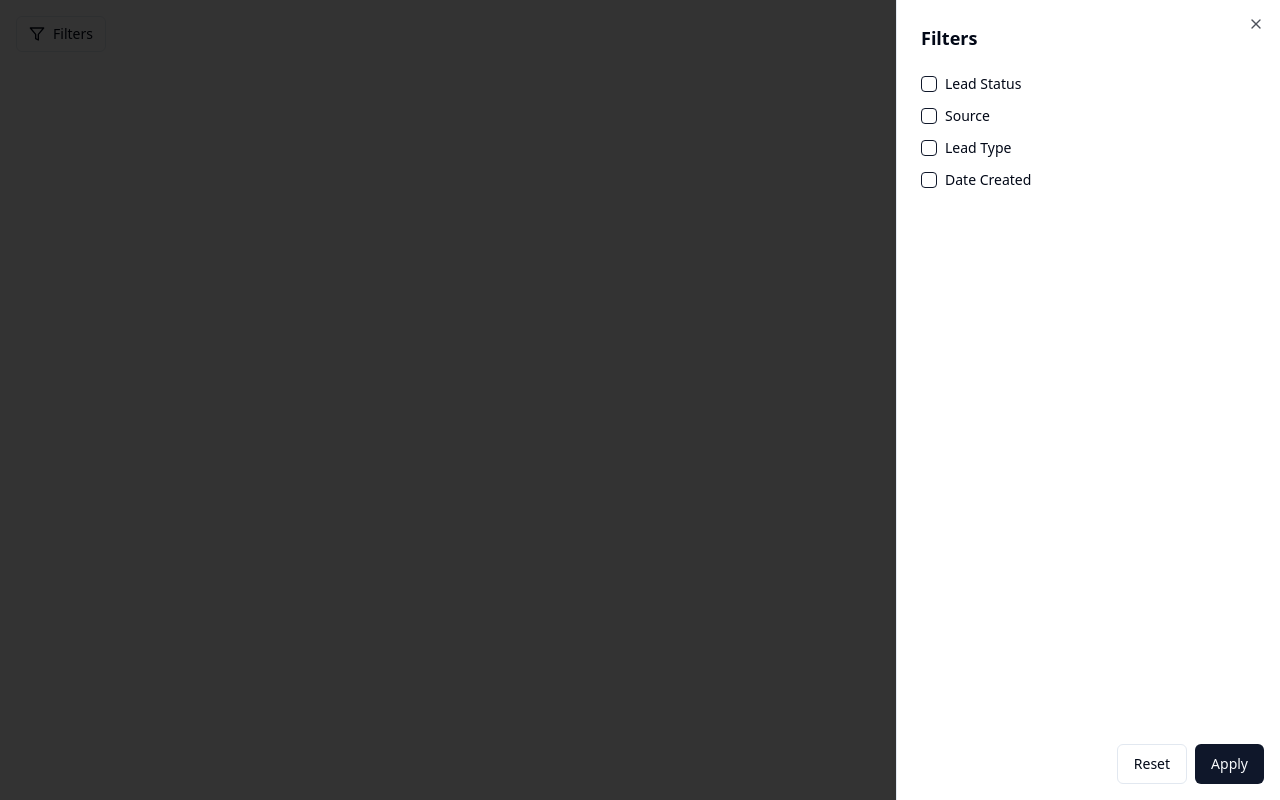
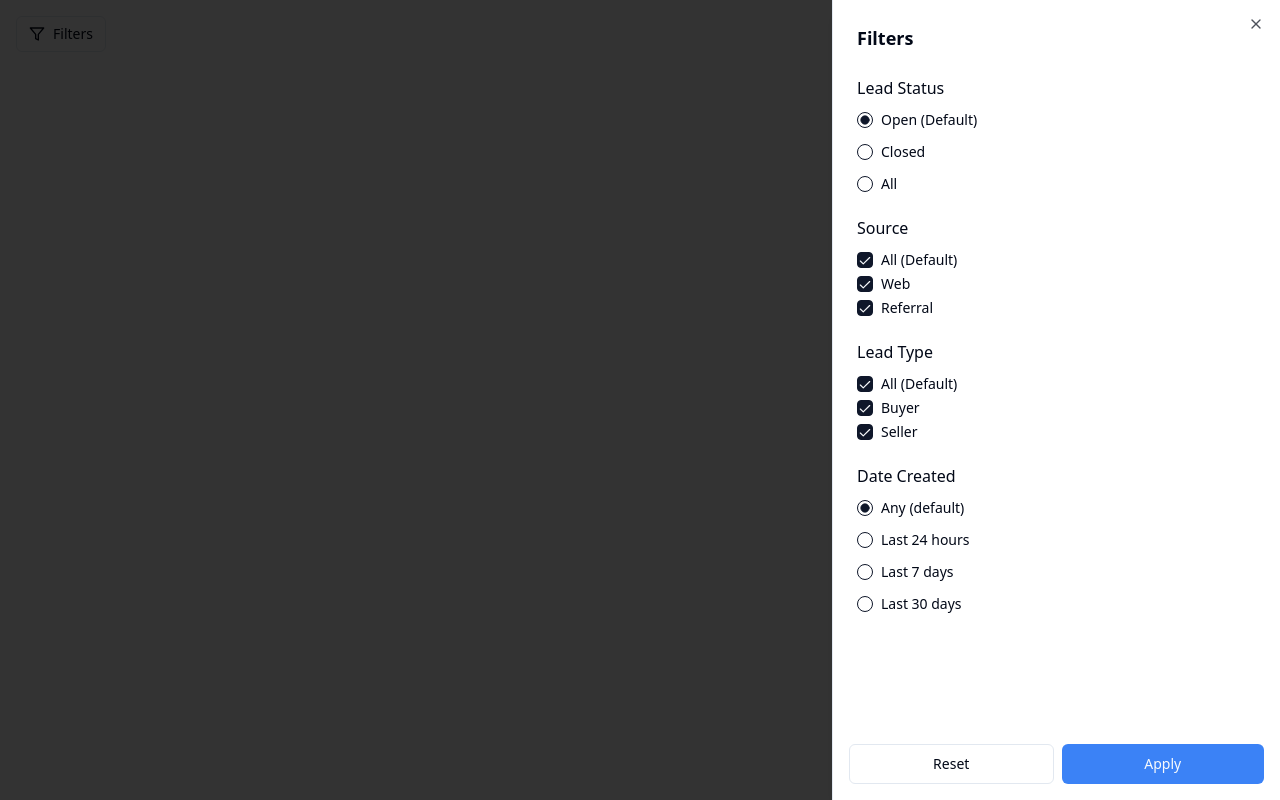
Before and after one commit to taikerhan/chip-count-cascade, a React (Vite) app: page / in a window 1280 px wide. Both pictures are taken after a click on the button "Filters". Built offline with nearby package versions, Linux system fonts and the light colour scheme.

Commit message:
Refactor: Improve filter screen UI
Implement UI changes to match the provided design.

```diff
--- a/src/components/FilterChip.tsx
+++ b/src/components/FilterChip.tsx
@@ -19,7 +19,7 @@ const FilterChip = ({ activeFilters, onClick }: FilterChipProps) => {
       <Filter className="h-4 w-4" />
       Filters
       {activeFilters > 0 && (
-        <span className="flex h-5 w-5 items-center justify-center rounded-full bg-blue-500 text-xs text-white">
+        <span className="flex h-5 w-5 items-center justify-center rounded-full bg-[#3B82F6] text-xs text-white">
           {activeFilters}
         </span>
       )}
--- a/src/pages/Index.tsx
+++ b/src/pages/Index.tsx
@@ -7,25 +7,43 @@ import {
   SheetHeader,
   SheetTitle,
   SheetTrigger,
+  SheetClose,
 } from "@/components/ui/sheet";
 import { Checkbox } from "@/components/ui/checkbox";
+import { RadioGroup, RadioGroupItem } from "@/components/ui/radio-group";
 import { Label } from "@/components/ui/label";
 import { Button } from "@/components/ui/button";
 
 const Index = () => {
   const [filters, setFilters] = useState({
-    leadStatus: false,
-    source: false,
-    leadType: false,
-    dateCreated: false,
+    leadStatus: 'open',
+    source: {
+      all: true,
+      web: true,
+      referral: true,
+    },
+    leadType: {
+      all: true,
+      buyer: true,
+      seller: true,
+    },
+    dateCreated: 'any',
   });
 
-  const activeFiltersCount = Object.values(filters).filter(Boolean).length;
+  const activeFiltersCount = [
+    filters.leadStatus !== 'open',
+    Object.values(filters.source).some(v => !v),
+    Object.values(filters.leadType).some(v => !v),
+    filters.dateCreated !== 'any'
+  ].filter(Boolean).length;
 
-  const handleFilterChange = (filterKey: keyof typeof filters) => {
+  const handleCheckboxChange = (section: 'source' | 'leadType', key: string) => {
     setFilters(prev => ({
       ...prev,
-      [filterKey]: !prev[filterKey]
+      [section]: {
+        ...prev[section],
+        [key]: !prev[section][key],
+      }
     }));
   };
 
@@ -40,59 +58,145 @@ const Index = () => {
             />
           </div>
         </SheetTrigger>
-        <SheetContent>
+        <SheetContent className="w-full sm:max-w-md">
           <SheetHeader>
             <SheetTitle>Filters</SheetTitle>
           </SheetHeader>
-          <div className="mt-6 space-y-4">
+
+          <div className="mt-6 space-y-6">
+            <div className="space-y-3">
+              <h3 className="font-medium">Lead Status</h3>
+              <RadioGroup
+                value={filters.leadStatus}
+                onValueChange={(value) => setFilters(prev => ({ ...prev, leadStatus: value }))}
+                className="space-y-2"
+              >
+                <div className="flex items-center space-x-2">
+                  <RadioGroupItem value="open" id="open" />
+                  <Label htmlFor="open">Open (Default)</Label>
+                </div>
+                <div className="flex items-center space-x-2">
+                  <RadioGroupItem value="closed" id="closed" />
+                  <Label htmlFor="closed">Closed</Label>
+                </div>
+                <div className="flex items-center space-x-2">
+                  <RadioGroupItem value="all" id="all" />
+                  <Label htmlFor="all">All</Label>
+                </div>
+              </RadioGroup>
+            </div>
+
+            <div className="space-y-3">
+              <h3 className="font-medium">Source</h3>
+              <div className="space-y-2">
                 <div className="flex items-center space-x-2">
                   <Checkbox
-                id="leadStatus"
-                checked={filters.leadStatus}
-                onCheckedChange={() => handleFilterChange('leadStatus')}
+                    id="source-all"
+                    checked={filters.source.all}
+                    onCheckedChange={() => handleCheckboxChange('source', 'all')}
                   />
-              <Label htmlFor="leadStatus">Lead Status</Label>
+                  <Label htmlFor="source-all">All (Default)</Label>
                 </div>
                 <div className="flex items-center space-x-2">
                   <Checkbox
-                id="source"
-                checked={filters.source}
-                onCheckedChange={() => handleFilterChange('source')}
+                    id="source-web"
+                    checked={filters.source.web}
+                    onCheckedChange={() => handleCheckboxChange('source', 'web')}
                   />
-              <Label htmlFor="source">Source</Label>
+                  <Label htmlFor="source-web">Web</Label>
                 </div>
                 <div className="flex items-center space-x-2">
                   <Checkbox
-                id="leadType"
-                checked={filters.leadType}
-                onCheckedChange={() => handleFilterChange('leadType')}
+                    id="source-referral"
+                    checked={filters.source.referral}
+                    onCheckedChange={() => handleCheckboxChange('source', 'referral')}
                   />
-              <Label htmlFor="leadType">Lead Type</Label>
+                  <Label htmlFor="source-referral">Referral</Label>
+                </div>
+              </div>
+            </div>
+
+            <div className="space-y-3">
+              <h3 className="font-medium">Lead Type</h3>
+              <div className="space-y-2">
+                <div className="flex items-center space-x-2">
+                  <Checkbox
+                    id="type-all"
+                    checked={filters.leadType.all}
+                    onCheckedChange={() => handleCheckboxChange('leadType', 'all')}
+                  />
+                  <Label htmlFor="type-all">All (Default)</Label>
                 </div>
                 <div className="flex items-center space-x-2">
                   <Checkbox
-                id="dateCreated"
-                checked={filters.dateCreated}
-                onCheckedChange={() => handleFilterChange('dateCreated')}
+                    id="type-buyer"
+                    checked={filters.leadType.buyer}
+                    onCheckedChange={() => handleCheckboxChange('leadType', 'buyer')}
                   />
-              <Label htmlFor="dateCreated">Date Created</Label>
+                  <Label htmlFor="type-buyer">Buyer</Label>
+                </div>
+                <div className="flex items-center space-x-2">
+                  <Checkbox
+                    id="type-seller"
+                    checked={filters.leadType.seller}
+                    onCheckedChange={() => handleCheckboxChange('leadType', 'seller')}
+                  />
+                  <Label htmlFor="type-seller">Seller</Label>
                 </div>
               </div>
-          <div className="absolute bottom-4 left-4 right-4 flex justify-end gap-2">
+            </div>
+
+            <div className="space-y-3">
+              <h3 className="font-medium">Date Created</h3>
+              <RadioGroup
+                value={filters.dateCreated}
+                onValueChange={(value) => setFilters(prev => ({ ...prev, dateCreated: value }))}
+                className="space-y-2"
+              >
+                <div className="flex items-center space-x-2">
+                  <RadioGroupItem value="any" id="any" />
+                  <Label htmlFor="any">Any (default)</Label>
+                </div>
+                <div className="flex items-center space-x-2">
+                  <RadioGroupItem value="24h" id="24h" />
+                  <Label htmlFor="24h">Last 24 hours</Label>
+                </div>
+                <div className="flex items-center space-x-2">
+                  <RadioGroupItem value="7d" id="7d" />
+                  <Label htmlFor="7d">Last 7 days</Label>
+                </div>
+                <div className="flex items-center space-x-2">
+                  <RadioGroupItem value="30d" id="30d" />
+                  <Label htmlFor="30d">Last 30 days</Label>
+                </div>
+              </RadioGroup>
+            </div>
+          </div>
+
+          <div className="absolute bottom-4 left-4 right-4 flex justify-between gap-2">
             <Button
               variant="outline"
+              className="flex-1"
               onClick={() => setFilters({
-                leadStatus: false,
-                source: false,
-                leadType: false,
-                dateCreated: false,
+                leadStatus: 'open',
+                source: {
+                  all: true,
+                  web: true,
+                  referral: true,
+                },
+                leadType: {
+                  all: true,
+                  buyer: true,
+                  seller: true,
+                },
+                dateCreated: 'any',
               })}
             >
               Reset
             </Button>
-            <SheetTrigger asChild>
-              <Button>Apply</Button>
-            </SheetTrigger>
+            <SheetClose asChild>
+              <Button className="flex-1 bg-[#3B82F6]">Apply</Button>
+            </SheetClose>
           </div>
         </SheetContent>
       </Sheet>
```
Lines whose indentation alone changed are shown as unchanged.
